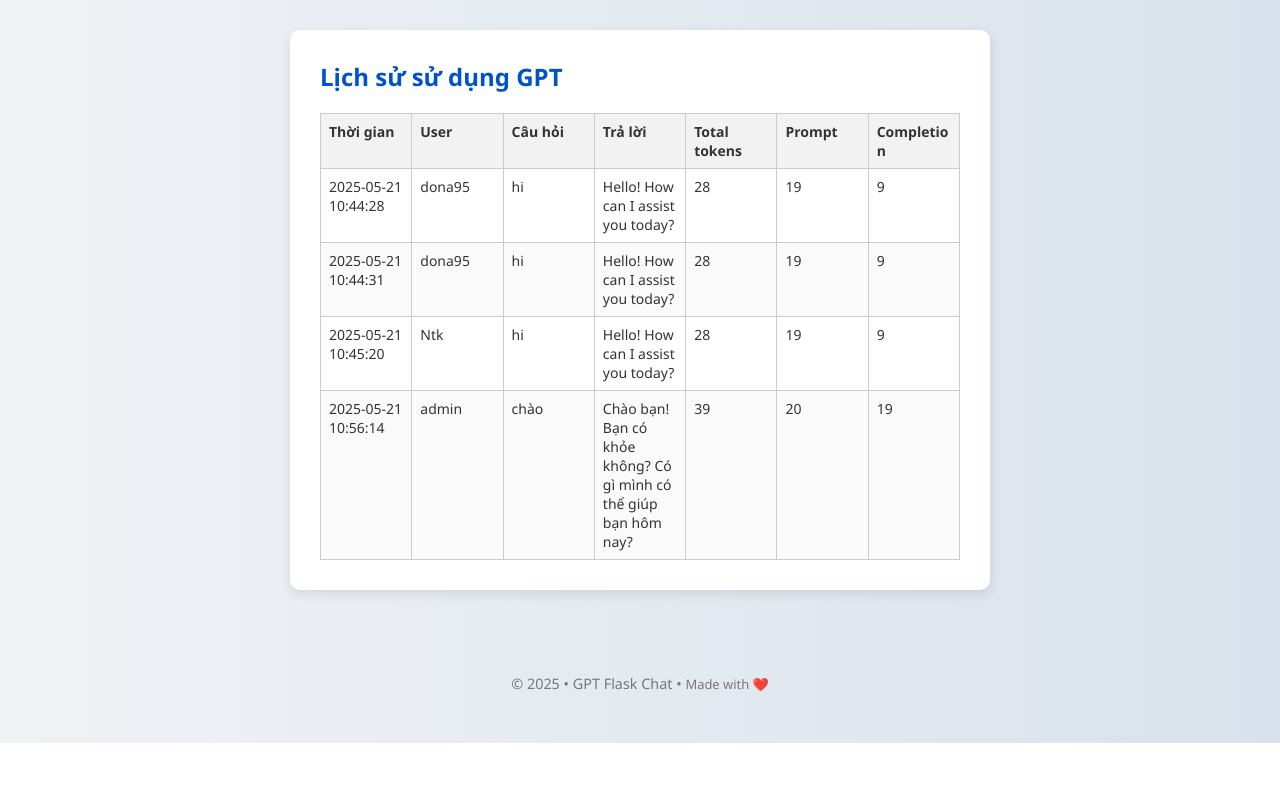
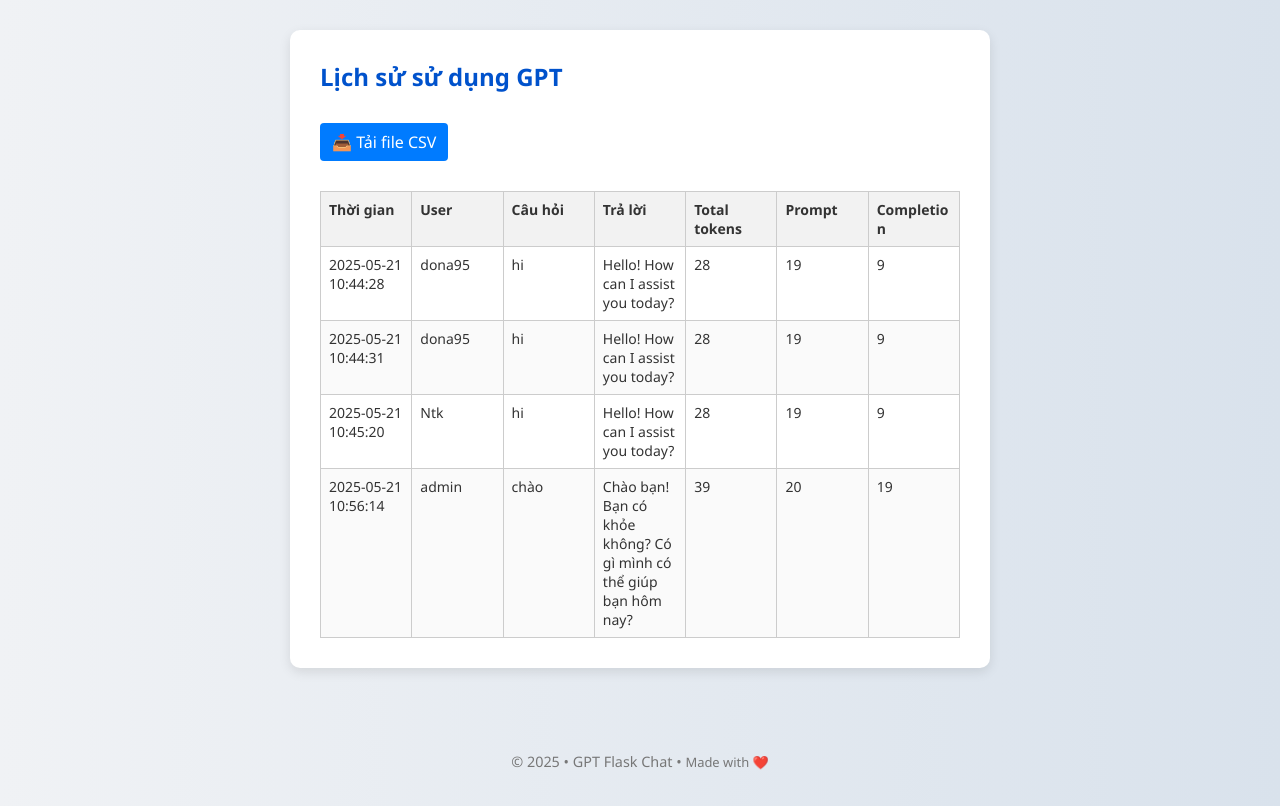
Before and after one commit to ntgpt01/ntk-chatgpt-deploy, a Flask app: page /usage in a window 1280 px wide. Shown: the part 57-863 px from the top of the page. Before the commit the page ends 800 px from the top, so only its background shows below. Run offline with Flask 3, Linux system fonts and the light colour scheme; the visitor is signed in with stand-in values (Sample User, id 1).

Commit message:
📝 Cập nhật nội dung usage.html

```diff
--- a/templates/usage.html
+++ b/templates/usage.html
@@ -4,6 +4,10 @@
 {% block content %}
 <h2>Lịch sử sử dụng GPT</h2>
 
+<!-- Nút tải CSV -->
+<a href="{{ url_for('download_log') }}" class="btn">📥 Tải file CSV</a>
+
+<div class="table-wrapper">
     <table>
         <thead>
             <tr>
@@ -21,8 +25,8 @@
             <tr>
                 <td>{{ row[0] }}</td>
                 <td>{{ row[1] }}</td>
-            <td style="white-space: pre-wrap;">{{ row[2] }}</td>
-            <td style="white-space: pre-wrap;">{{ row[3] }}</td>
+                <td class="wrap-text">{{ row[2] }}</td>
+                <td class="wrap-text">{{ row[3] }}</td>
                 <td>{{ row[4] }}</td>
                 <td>{{ row[5] }}</td>
                 <td>{{ row[6] }}</td>
@@ -30,4 +34,5 @@
             {% endfor %}
         </tbody>
     </table>
+</div>
 {% endblock %}
```
Lines whose indentation alone changed are shown as unchanged.
